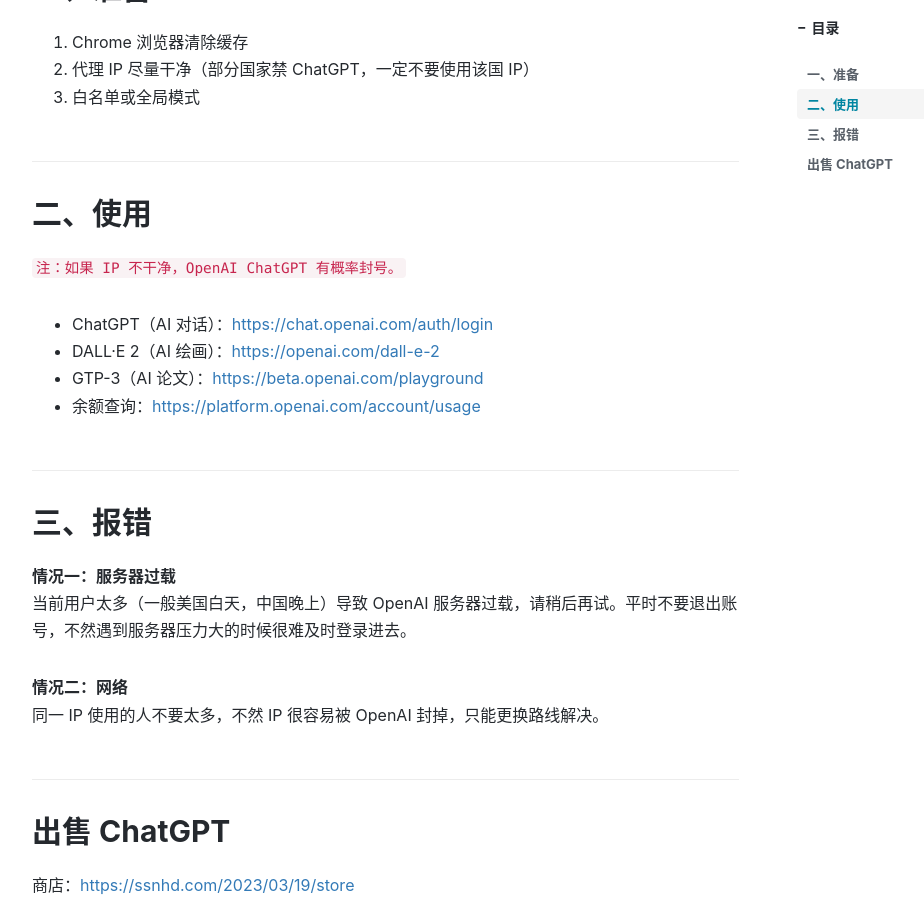
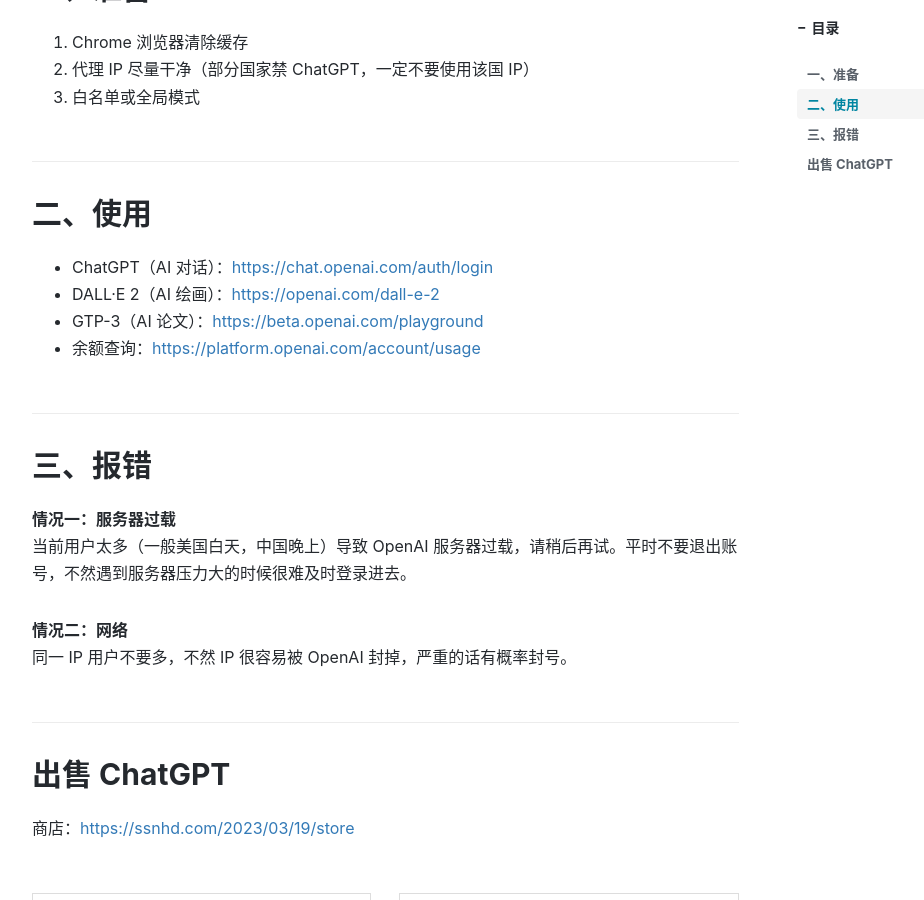
Before and after one commit to ssnhd/ssnhd.github.io, a Jekyll site: the page built from _posts/2023-2-17-ChatGPT.md, in a window 1280 px wide and 900 px high, scrolled down 566 px. Shown: the whole window, without its empty margins (233-1157 px from the left). Built offline with Jekyll 4.4.1, drawn with Linux system fonts in a browser that asks for light colours; nearby versions of some CDN libraries; comment, search, counter and statistics services are not loaded.

Commit message:
Update 2023-2-17-ChatGPT.md

```diff
--- a/_posts/2023-2-17-ChatGPT.md
+++ b/_posts/2023-2-17-ChatGPT.md
@@ -20,8 +20,6 @@
 
 ## 二、使用
 
-`注：如果 IP 不干净，OpenAI ChatGPT 有概率封号。`
-
 - ChatGPT（AI 对话）：<https://chat.openai.com/auth/login>
 - DALL·E 2（AI 绘画）：<https://openai.com/dall-e-2>
 - GTP-3（AI 论文）：<https://beta.openai.com/playground>
@@ -33,7 +31,7 @@
 当前用户太多（一般美国白天，中国晚上）导致 OpenAI 服务器过载，请稍后再试。平时不要退出账号，不然遇到服务器压力大的时候很难及时登录进去。
 
 **情况二：网络**\
-同一 IP 使用的人不要太多，不然 IP 很容易被 OpenAI 封掉，只能更换路线解决。
+同一 IP 用户不要多，不然 IP 很容易被 OpenAI 封掉，严重的话有概率封号。
 
 ## 出售 ChatGPT
 
```
